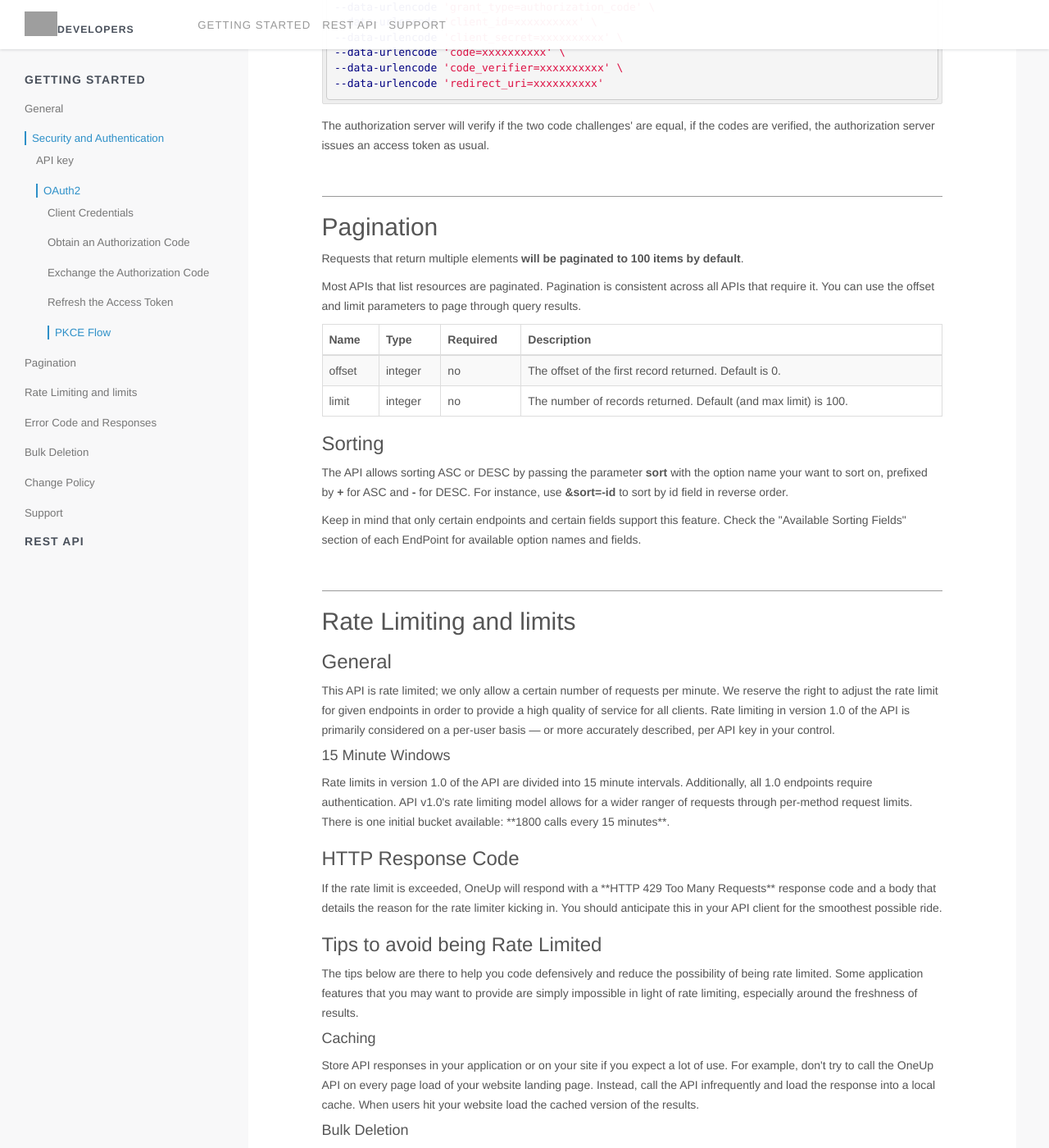
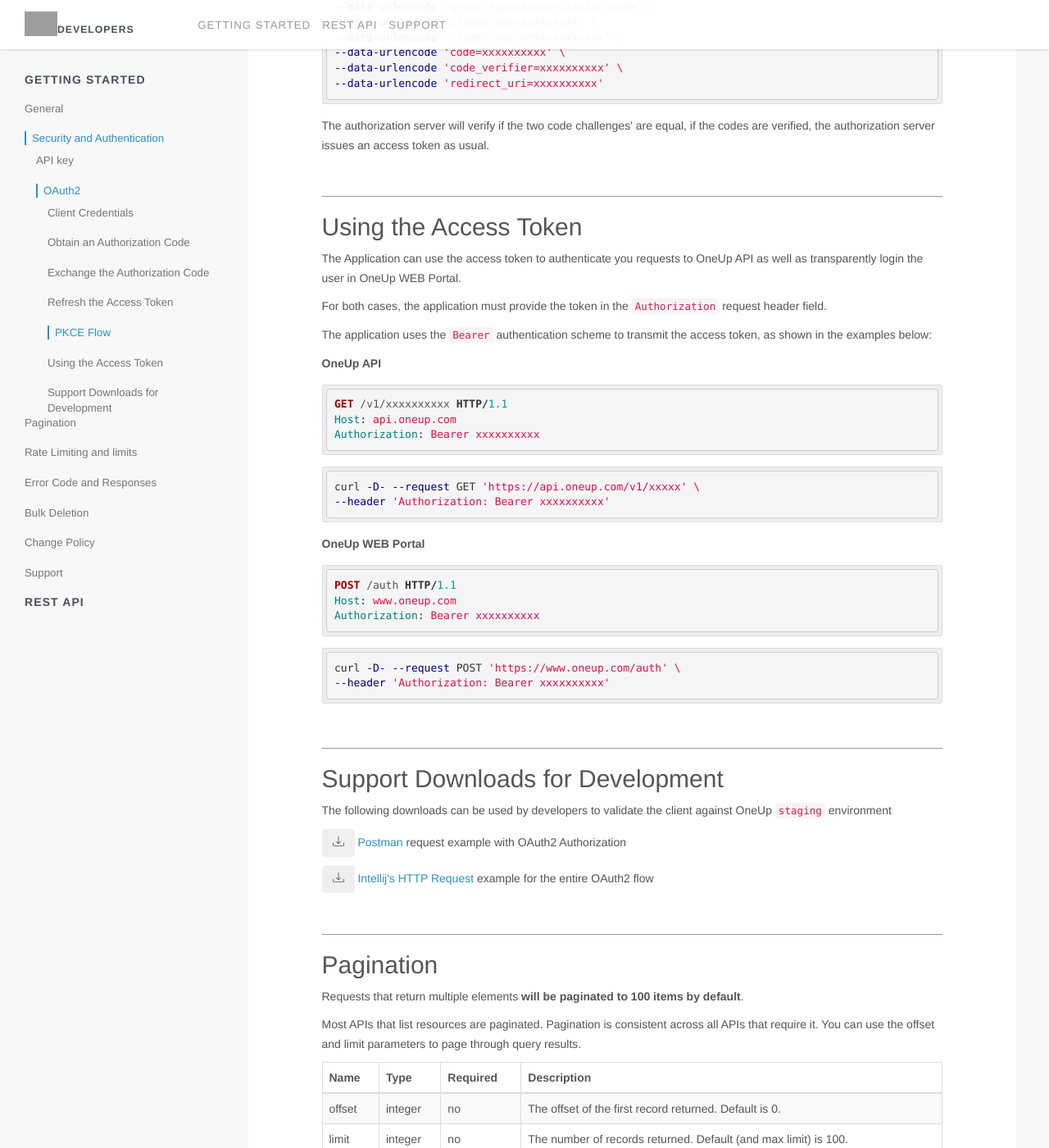
Before and after one commit to myERP/myerp.github.io, a Jekyll site: the page built from index.html, in a window 1280 px wide and 1400 px high, scrolled down 10489 px. Shown: the whole window at 82% size. Built offline with Jekyll 4.4.1, drawn with Linux system fonts in a browser that asks for light colours; nearby versions of some CDN libraries; Markdown is read by kramdown in place of the engine named in the settings; grey boxes are pictures that could not be loaded.

Commit message:
adds download examples and token usage

```diff
--- a/_config.yml
+++ b/_config.yml
@@ -6,18 +6,28 @@ highlighter: rouge
 
 api:
   v1: /v1
+  protocol: https
+  domain: api.oneup.com
   base_url: https://api.oneup.com
   auth_pattern: -u "email:api-key"
   bulk_deletion_limit: 50
 
+web:
+  protocol: https
+  domain: www.oneup.com
+  endpoints:
+    authorization:
+      url: /auth
+
 oauth2:
   protocol: https
-  base_url: oauth-staging.oneup.com
+  domain: oauth-staging.oneup.com
   endpoints:
     authorization:
       url: /oauth2/auth/
     token:
       url: /oauth2/token/
+
 resource:
   customers:
     url: /customers
--- a/_includes/1.0/overview/security/oauth2/authorization.html
+++ b/_includes/1.0/overview/security/oauth2/authorization.html
@@ -2,7 +2,7 @@
 
     <h2>Obtain an Authorization Code</h2>
 
-    {% highlight bash %}Endpoint: {{site.oauth2.protocol}}://{{ site.oauth2.base_url }}{{site.oauth2.endpoints.authorization.url}}{% endhighlight %}
+    {% highlight bash %}Endpoint: {{site.oauth2.protocol}}://{{ site.oauth2.domain }}{{site.oauth2.endpoints.authorization.url}}{% endhighlight %}
 
     <p>The OAuth2 Flow is initiated by pointing the end-user's browser to the endpoint shown above. All the following query parameters are required:</p>
 
@@ -46,7 +46,7 @@
 
 {% highlight http %}
 POST {{site.oauth2.endpoints.authorization.url}} HTTP/1.1
-Host: {{ site.oauth2.base_url }}
+Host: {{ site.oauth2.domain }}
 Content-Type: application/x-www-form-urlencoded
 
 response_type=code
@@ -57,7 +57,7 @@ response_type=code
 {% endhighlight %}
 
 {% highlight bash %}
-curl -D- --request POST '{{site.oauth2.protocol}}://{{ site.oauth2.base_url }}{{site.oauth2.endpoints.authorization.url}}' \
+curl -D- --request POST '{{site.oauth2.protocol}}://{{ site.oauth2.domain }}{{site.oauth2.endpoints.authorization.url}}' \
 --header 'Content-Type: application/x-www-form-urlencoded' \
 --data-urlencode 'response_type=code' \
 --data-urlencode 'client_id=xxxxxxxxxx' \
--- /dev/null
+++ b/_includes/1.0/overview/security/oauth2/downloads.html
@@ -0,0 +1,29 @@
+<div id="downloads" class="group">
+
+    <h2>Support Downloads for Development</h2>
+
+    <p>The following downloads can be used by developers to validate the client against OneUp <code>staging</code> environment</p>
+
+    <p>
+        <form method="get" action="{{ site.url }}/downloads/http-client.zip">
+            <button type="submit" class="btn btn-outline-primary">
+                <svg width="1em" height="1em" viewBox="0 0 16 16" class="bi bi-download" fill="currentColor" xmlns="http://www.w3.org/2000/svg">
+                    <path fill-rule="evenodd" d="M.5 9.9a.5.5 0 0 1 .5.5v2.5a1 1 0 0 0 1 1h12a1 1 0 0 0 1-1v-2.5a.5.5 0 0 1 1 0v2.5a2 2 0 0 1-2 2H2a2 2 0 0 1-2-2v-2.5a.5.5 0 0 1 .5-.5z"></path>
+                    <path fill-rule="evenodd" d="M7.646 11.854a.5.5 0 0 0 .708 0l3-3a.5.5 0 0 0-.708-.708L8.5 10.293V1.5a.5.5 0 0 0-1 0v8.793L5.354 8.146a.5.5 0 1 0-.708.708l3 3z"></path>
+                </svg>
+            </button>
+            <a href="https://www.postman.com" target="_blank">Postman</a> request example with OAuth2 Authorization
+        </form>
+    </p>
+    <p>
+        <form method="get" action="{{ site.url }}/downloads/oneup.postman_collection.json">
+            <button type="submit" class="btn btn-outline-primary">
+                <svg width="1em" height="1em" viewBox="0 0 16 16" class="bi bi-download" fill="currentColor" xmlns="http://www.w3.org/2000/svg">
+                    <path fill-rule="evenodd" d="M.5 9.9a.5.5 0 0 1 .5.5v2.5a1 1 0 0 0 1 1h12a1 1 0 0 0 1-1v-2.5a.5.5 0 0 1 1 0v2.5a2 2 0 0 1-2 2H2a2 2 0 0 1-2-2v-2.5a.5.5 0 0 1 .5-.5z"></path>
+                    <path fill-rule="evenodd" d="M7.646 11.854a.5.5 0 0 0 .708 0l3-3a.5.5 0 0 0-.708-.708L8.5 10.293V1.5a.5.5 0 0 0-1 0v8.793L5.354 8.146a.5.5 0 1 0-.708.708l3 3z"></path>
+                </svg>
+            </button>
+            <a href="https://www.jetbrains.com/help/idea/http-client-in-product-code-editor.html" target="_blank">Intellij's HTTP Request</a> example for the entire OAuth2 flow
+        </form>
+    </p>
+</div>
--- a/_includes/1.0/overview/security/oauth2/exchange.html
+++ b/_includes/1.0/overview/security/oauth2/exchange.html
@@ -2,7 +2,7 @@
 
     <h2>Exchange the Authorization Code</h2>
 
-    {% highlight bash %}Endpoint: {{site.oauth2.protocol}}://{{ site.oauth2.base_url }}{{site.oauth2.endpoints.token.url}}{% endhighlight %}
+    {% highlight bash %}Endpoint: {{site.oauth2.protocol}}://{{ site.oauth2.domain }}{{site.oauth2.endpoints.token.url}}{% endhighlight %}
 
     <p>After receiving the Authorization code, your application has to exchange it for an access token.</p>
 
@@ -50,7 +50,7 @@
 
 {% highlight http %}
 POST {{site.oauth2.endpoints.token.url}} HTTP/1.1
-Host: {{ site.oauth2.base_url }}
+Host: {{ site.oauth2.domain }}
 Content-Type: application/x-www-form-urlencoded
 
 grant_type=authorization_code
@@ -61,7 +61,7 @@ grant_type=authorization_code
 {% endhighlight %}
 
 {% highlight bash %}
-curl -D- --request POST '{{site.oauth2.protocol}}://{{ site.oauth2.base_url }}{{site.oauth2.endpoints.token.url}}' \
+curl -D- --request POST '{{site.oauth2.protocol}}://{{ site.oauth2.domain }}{{site.oauth2.endpoints.token.url}}' \
 --header 'Content-Type: application/x-www-form-urlencoded' \
 --data-urlencode 'grant_type=authorization_code' \
 --data-urlencode 'client_id=xxxxxxxxxx' \
--- a/_includes/1.0/overview/security/oauth2/pkce.html
+++ b/_includes/1.0/overview/security/oauth2/pkce.html
@@ -37,7 +37,7 @@
 
 {% highlight http %}
 POST {{site.oauth2.endpoints.authorization.url}} HTTP/1.1
-Host: {{ site.oauth2.base_url }}
+Host: {{ site.oauth2.domain }}
 Content-Type: application/x-www-form-urlencoded
 
 response_type=code
@@ -50,7 +50,7 @@ response_type=code
 {% endhighlight %}
 
 {% highlight bash %}
-curl -D- --request POST '{{site.oauth2.protocol}}://{{ site.oauth2.base_url }}{{site.oauth2.endpoints.authorization.url}}' \
+curl -D- --request POST '{{site.oauth2.protocol}}://{{ site.oauth2.domain }}{{site.oauth2.endpoints.authorization.url}}' \
 --header 'Content-Type: application/x-www-form-urlencoded' \
 --data-urlencode 'response_type=code' \
 --data-urlencode 'client_id=xxxxxxxxxx' \
@@ -82,7 +82,7 @@ curl -D- --request POST '{{site.oauth2.protocol}}://{{ site.oauth2.base_url }}{{
 
 {% highlight http %}
 POST {{site.oauth2.endpoints.token.url}} HTTP/1.1
-Host: {{ site.oauth2.base_url }}
+Host: {{ site.oauth2.domain }}
 Content-Type: application/x-www-form-urlencoded
 
 grant_type=authorization_code
@@ -94,7 +94,7 @@ grant_type=authorization_code
 {% endhighlight %}
 
 {% highlight bash %}
-curl -D- --request POST '{{site.oauth2.protocol}}://{{ site.oauth2.base_url }}{{site.oauth2.endpoints.token.url}}' \
+curl -D- --request POST '{{site.oauth2.protocol}}://{{ site.oauth2.domain }}{{site.oauth2.endpoints.token.url}}' \
 --header 'Content-Type: application/x-www-form-urlencoded' \
 --data-urlencode 'grant_type=authorization_code' \
 --data-urlencode 'client_id=xxxxxxxxxx' \
--- a/_includes/1.0/overview/security/oauth2/refresh.html
+++ b/_includes/1.0/overview/security/oauth2/refresh.html
@@ -45,7 +45,7 @@
 
 {% highlight http %}
 POST {{site.oauth2.endpoints.token.url}} HTTP/1.1
-Host: {{ site.oauth2.base_url }}
+Host: {{ site.oauth2.domain }}
 Content-Type: application/x-www-form-urlencoded
 
 grant_type=refresh_token
@@ -55,7 +55,7 @@ grant_type=refresh_token
 {% endhighlight %}
 
 {% highlight bash %}
-curl -D- --request POST '{{site.oauth2.protocol}}://{{ site.oauth2.base_url }}{{site.oauth2.endpoints.token.url}}' \
+curl -D- --request POST '{{site.oauth2.protocol}}://{{ site.oauth2.domain }}{{site.oauth2.endpoints.token.url}}' \
 --header 'Content-Type: application/x-www-form-urlencoded' \
 --data-urlencode 'grant_type=refresh_token' \
 --data-urlencode 'client_id=xxxxxxxxxx' \
--- /dev/null
+++ b/_includes/1.0/overview/security/oauth2/using.html
@@ -0,0 +1,37 @@
+<div id="using" class="group">
+
+    <h2>Using the Access Token</h2>
+
+    <p>The Application can use the access token to authenticate you requests to OneUp API as well as transparently login the user in OneUp WEB Portal.</p>
+
+    <p>For both cases, the application must provide the token in the <code>Authorization</code> request header field.</p>
+
+    <p>The application uses the <code>Bearer</code> authentication scheme to transmit the access token, as shown in the examples below:</p>
+
+    <p><b>OneUp API</b></p>
+
+{% highlight http %}
+GET {{site.api.v1}}/xxxxxxxxxx HTTP/1.1
+Host: {{ site.api.domain }}
+Authorization: Bearer xxxxxxxxxx
+{% endhighlight %}
+
+{% highlight bash %}
+curl -D- --request GET '{{site.api.protocol}}://{{ site.api.domain }}{{site.api.v1}}/xxxxx' \
+--header 'Authorization: Bearer xxxxxxxxxx'
+{% endhighlight %}
+
+    <p><b>OneUp WEB Portal</b></p>
+
+{% highlight http %}
+POST {{site.web.endpoints.authorization.url}} HTTP/1.1
+Host: {{ site.web.domain }}
+Authorization: Bearer xxxxxxxxxx
+{% endhighlight %}
+
+{% highlight bash %}
+curl -D- --request POST '{{site.web.protocol}}://{{ site.web.domain }}{{site.web.endpoints.authorization.url}}' \
+--header 'Authorization: Bearer xxxxxxxxxx'
+{% endhighlight %}
+
+</div>
--- a/index.html
+++ b/index.html
@@ -20,6 +20,8 @@ title: "- Getting Started"
                         <li><a href="#exchange">Exchange the Authorization Code</a></li>
                         <li><a href="#refresh">Refresh the Access Token</a></li>
                         <li><a href="#pkce">PKCE Flow</a></li>
+                        <li><a href="#using">Using the Access Token</a></li>
+                        <li><a href="#downloads">Support Downloads for Development</a></li>
                     </ul>
                 </li>
             </ul>
@@ -53,6 +55,8 @@ title: "- Getting Started"
   {% include 1.0/overview/security/oauth2/exchange.html %}
   {% include 1.0/overview/security/oauth2/refresh.html %}
   {% include 1.0/overview/security/oauth2/pkce.html %}
+  {% include 1.0/overview/security/oauth2/using.html %}
+  {% include 1.0/overview/security/oauth2/downloads.html %}
   {% include 1.0/overview/pagination.html %}
   {% include 1.0/overview/ratelimiting.html %}
   {% include 1.0/overview/errorcode.html %}
```
Also changed, not shown: downloads/oneup.postman_collection.json (added, +104 -0 lines), 1 other file.
